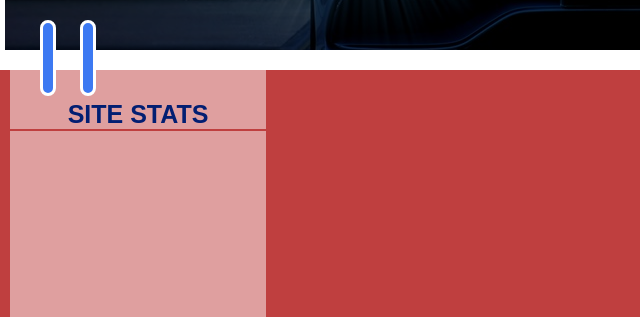
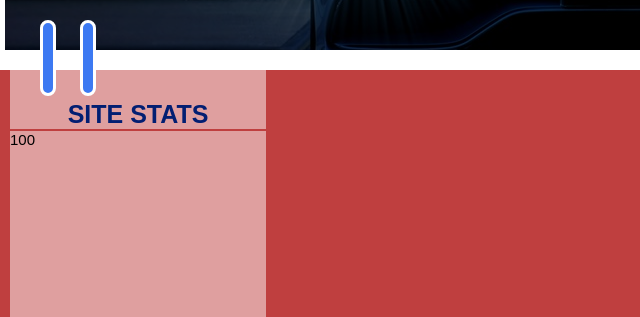
Before and after one commit to coolbop1/auto-mart-challenge, a plain HTML site: page index.html in a window 1280 px wide. Shown: the part 493-810 px from the top of the page, 0-640 px from the left. Drawn offline with Linux system fonts and the light colour scheme.

```diff
--- a/index.html
+++ b/index.html
@@ -76,7 +76,7 @@
 			<div id="fourthhook" class="hook"></div>
 			<div id="statdiv">
 				<div id="stattitle">SITE STATS</div>
-
+100</hr>
 			</div>
 		</section>
 
```
